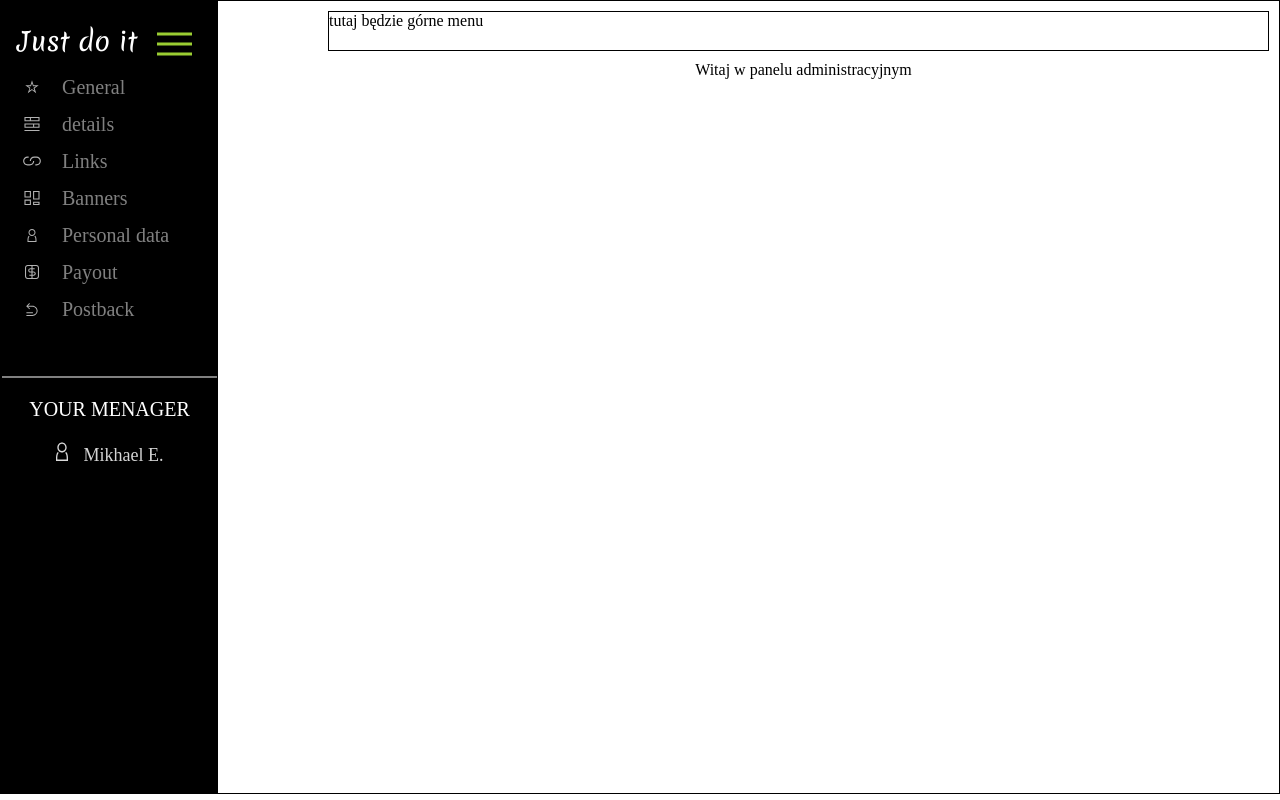
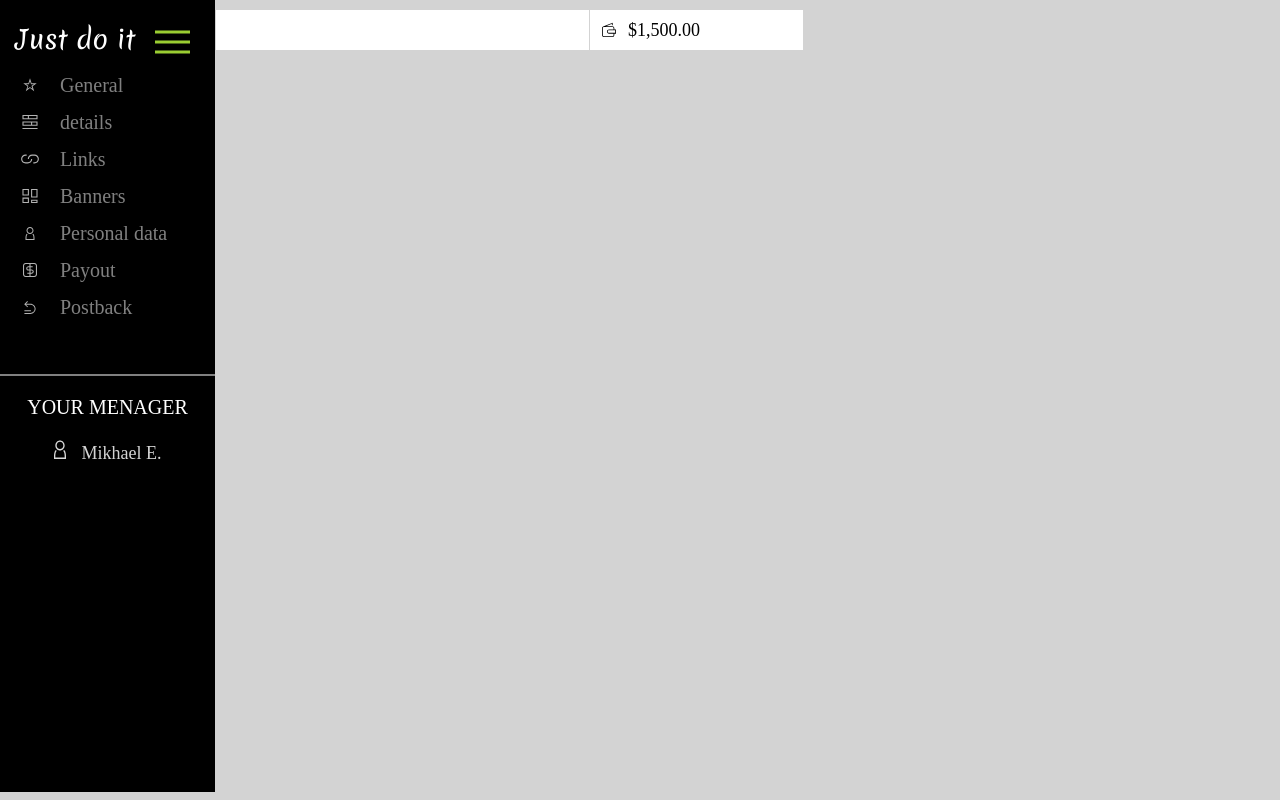
Before and after one commit to radex171/first-project, a website: page index.html in a window 1280 px wide. Drawn offline with Linux system fonts and the light colour scheme.

Commit message:
add top-bar [for verif]

```diff
--- a/index.html
+++ b/index.html
@@ -1,4 +1,4 @@
-<DOCTYPE! html>
+<!DOCTYPE html>
 <html lang="pl">
     <head>
         <meta charset="utf-8">
@@ -10,7 +10,6 @@
 
     <body>
         <section class="container">
-
             <nav class="sidebar">
                 <div class="burger-menu">
                     <div class="text">Just do it</div>
@@ -22,6 +21,7 @@
                         </div>
                     </div>
                 </div>
+
                 <div class="list-menu">
                     <ul>
                        <li><a href="general.html"><img src="images/icons/general.svg">General</a></li>
@@ -35,6 +35,7 @@
                     </ul>
 
                 </div>
+
                 <div class="under-menu">
                     <p>YOUR MENAGER</p>
                     <div class="listMenagers">
@@ -44,17 +45,18 @@
             </nav>
 
             <nav class="top-bar">
-                tutaj będzie górne menu
+                <div class="blank-col"></div>
+                <div class="cash">
+                    <img src="images/icons/wallet.svg">
+                  <span class="wallet-value">$1,500.00</span>
+                </div>
             </nav>
 
             <div class="content">
-            Witaj w panelu administracyjnym
+
             </div>
-
-
 
         </section>
         <script src="js/script.js"></script>
-
     </body>
 </html>
--- a/sass/_layout.scss
+++ b/sass/_layout.scss
@@ -1,5 +1,6 @@
-body{
+body {
     margin: 0;
+    background-color: lightgray;
 }
 
 // general grid //
@@ -7,26 +8,22 @@ body{
 .container {
     display: grid;
     height: 99vh;
-    grid-template-columns: 1fr 3fr;
+    grid-template-columns: 1fr 10fr;
     grid-template-rows: 50px 1fr 1fr;
     grid-template-areas:
     "sidebar top-bar"
     "sidebar content"
     "sidebar content";
-    grid-gap: 10px;
-    border: 1px black solid;
+
 }
     .sidebar {
-
-    grid-area: sidebar;
-    border: 1px black solid;
+        margin:0 ;
+        width: 100%;
+        grid-area: sidebar;
     }
     .top-bar {
-
-        margin-top: 10px;
-        margin-right: 10px;
-    grid-area: top-bar;
-    border: 1px black solid;
+        margin: 10px 10px 0 0;
+        grid-area: top-bar;
 
     }
     .content{
--- a/sass/sections/_sidebar.scss
+++ b/sass/sections/_sidebar.scss
@@ -6,17 +6,15 @@
 
     .text {
         width: 70%;
-
        text-align: center;
         display: inline-block;
         font-size: 26px;
         font-family: 'Merienda', cursive;
         color: white;
-
     }
 
+    //-----menu----///
 
-    //-----menu----///
     .list-menu {
         height: 300px;
         border-bottom: 2px solid grey;
--- /dev/null
+++ b/sass/sections/_top-bar.scss
@@ -0,0 +1,32 @@
+.top-bar {
+    height: 40px;
+    width: 100%;
+
+    .blank-col {
+        content: '';
+        width: 35%;
+        height:40px;
+        margin: 0 1px;
+        float: left;
+        background-color: white;
+    }
+
+    .cash {
+        display: inline-block;
+        height: 40px;
+        width: 20%;
+        background-color: white;
+
+        img {
+            padding: 12px;
+            height: 15px;
+            float: left;
+        }
+
+        .wallet-value {
+            margin: 10px 0;
+            font-size: 18px;
+            float: left;
+        }
+    }
+}
--- a/sass/style.scss
+++ b/sass/style.scss
@@ -4,6 +4,7 @@
 //--sections--//
 @import 'mixins';
 @import 'sections/sidebar';
+@import 'sections/top-bar';
 @import 'variables';
 
 //--components--//
```
Also changed, not shown: sass/components/_burger-menu.scss (+7 -8 lines), css/style.css, 1 other file.
